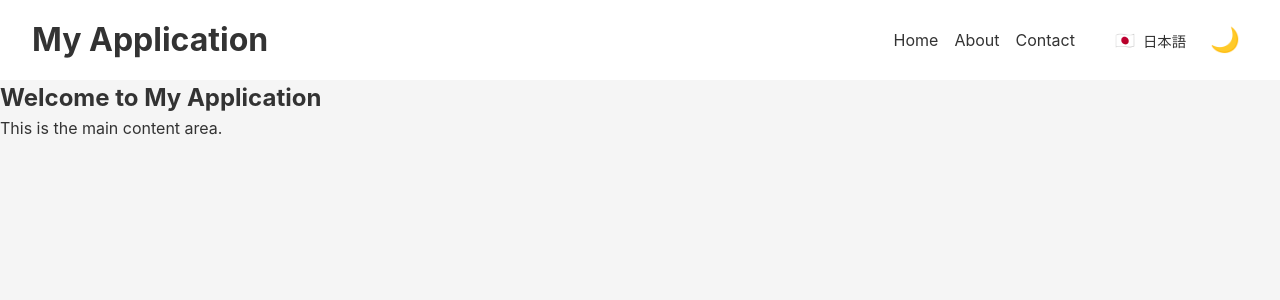
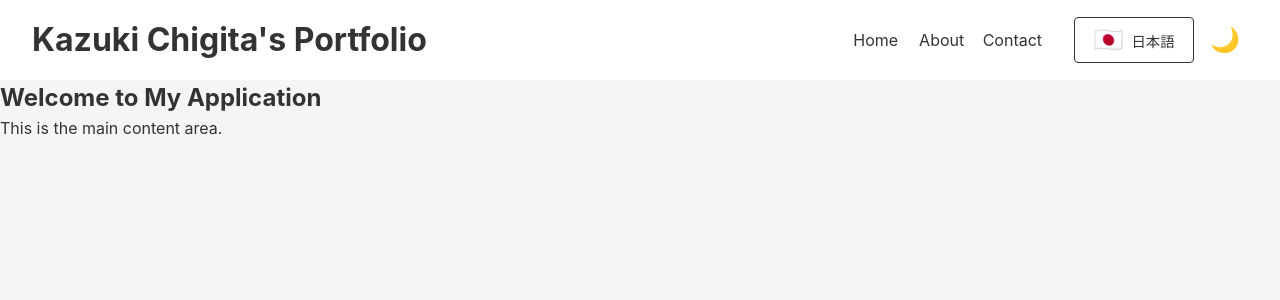
Before and after one commit to chigichan24/chigichan24.github.io, a React (Vite) app: page / in a window 1280 px wide. Shown: the top 300 px of the page. Built offline with nearby package versions, Linux system fonts and the light colour scheme.

Commit message:
Update header content

```diff
--- a/src/components/Header.css
+++ b/src/components/Header.css
@@ -47,9 +47,15 @@ nav ul {
   padding: 0;
 }
 
+nav ul li {
+  min-width: 50px; /* Adjust this value based on your longest text */
+  text-align: center;
+}
+
 nav a {
   color: var(--header-text);
   text-decoration: none;
+  display: block; /* This ensures the link takes full width of li */
 }
 
 .theme-toggle {
@@ -68,17 +74,31 @@ nav a {
 
 .lang-toggle {
   background: none;
-  border: none;
+  border: 1px solid var(--header-text);
+  border-radius: 4px;
   cursor: pointer;
-  font-size: 1rem;
-  padding: 0.5rem;
+  font-size: 1.2rem;
+  padding: 0.5rem 0.8rem;
   display: flex;
   align-items: center;
   gap: 0.5rem;
   color: var(--header-text);
+  transition: all 0.2s ease;
+  min-width: 120px; /* Adjust based on your content */
+  justify-content: center;
+}
+
+.lang-toggle:hover {
+  background-color: var(--header-text);
+  color: var(--header-bg);
 }
 
 .lang-toggle span {
   font-size: 0.9rem;
-  color: var(--header-text);
+  color: inherit;
 }
+
+/* Add new style for the flag emoji */
+.lang-toggle .flag-emoji {
+  font-size: 1.5rem; /* Larger flag size */
+}
--- a/src/components/Header.tsx
+++ b/src/components/Header.tsx
@@ -28,7 +28,7 @@ export function Header() {
 
   return (
     <header>
-      <h1>My Application</h1>
+      <h1>{t("header.title")}</h1>
       <div className="header-right">
         <nav>
           <ul>
@@ -46,9 +46,15 @@ export function Header() {
         <div className="buttons-container">
           <button onClick={toggleLanguage} className="lang-toggle">
             {language === "en" ? (
-              <>🇯🇵 <span>日本語</span></>
+              <>
+                <span className="flag-emoji">🇯🇵</span>
+                <span>日本語</span>
+              </>
             ) : (
-              <>🇺🇸 <span>English</span></>
+              <>
+                <span className="flag-emoji">🇺🇸</span>
+                <span>English</span>
+              </>
             )}
           </button>
           <button onClick={() => setIsDark(!isDark)} className="theme-toggle">
--- a/src/contexts/LanguageContext.tsx
+++ b/src/contexts/LanguageContext.tsx
@@ -20,14 +20,16 @@ const translations: Translations = {
     "about": "About",
     "contact": "Contact",
     "welcome": "Welcome to My Application",
-    "main.content": "This is the main content area."
+    "main.content": "This is the main content area.",
+    "header.title": "Kazuki Chigita's Portfolio"
   },
   ja: {
-    "home": "ホーム",
-    "about": "概要",
-    "contact": "お問い合わせ",
+    "home": "Home",
+    "about": "About",
+    "contact": "Contact",
     "welcome": "アプリケーションへようこそ",
-    "main.content": "これはメインコンテンツエリアです。"
+    "main.content": "これはメインコンテンツエリアです。",
+    "header.title": "chigichan24のポートフォリオ"
   }
 };
 
```
